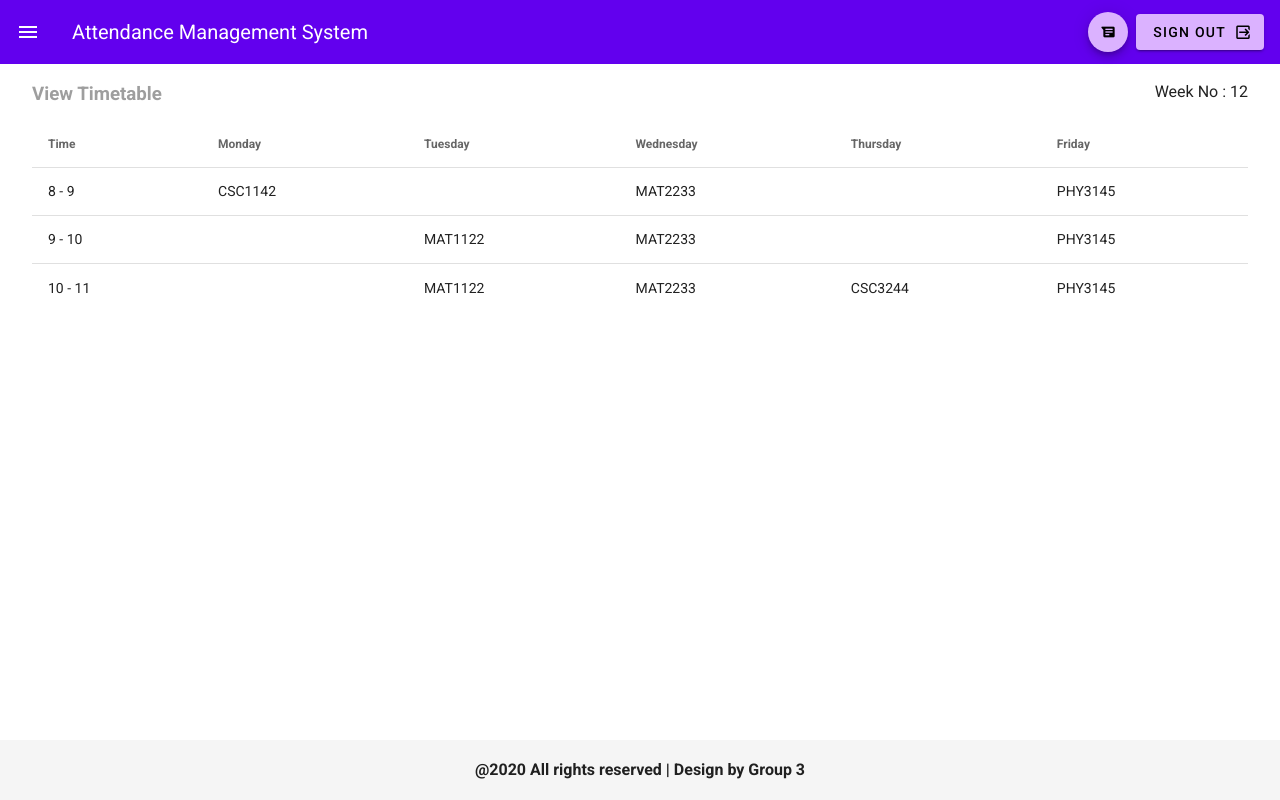
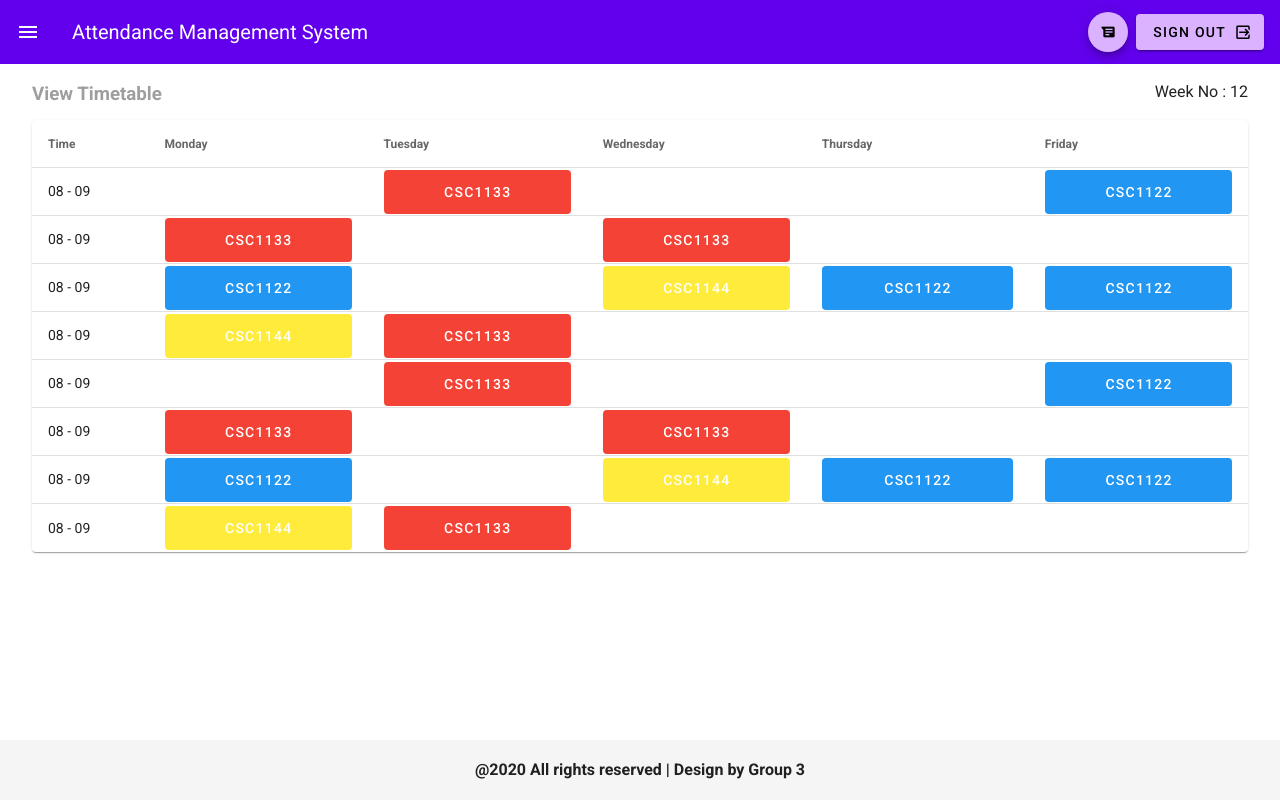
Before and after one commit to GimanthaDissanayake/attendance-management-system, a Vue app: page /Timetable in a window 1280 px wide. Built offline with nearby package versions, Linux system fonts and the light colour scheme.

Commit message:
added timtable

```diff
--- a/src/views/Timetable.vue
+++ b/src/views/Timetable.vue
@@ -6,35 +6,70 @@
         <p>Week No : 12 </p>
         </v-layout>
 
-              <template>
-  <v-simple-table>
-    <template v-slot:default>
-      <thead>
-        <tr>
-          <th>Time</th>
-          <th>Monday</th>
-           <th>Tuesday</th>
-           <th>Wednesday</th>
-           <th>Thursday</th>
-           <th>Friday</th>
-        </tr>
-      </thead>
-      <tbody>
-        <tr
-          v-for="item in tabledata"
-          :key="item.name"
-        >
-          <td>{{ item.Time }}</td>
-          <td>{{ item.Monday }}</td>
-          <td>{{ item.Tuesday }}</td>
-          <td>{{ item.Wednesday }}</td>
-          <td>{{ item.Thursday }}</td>
-          <td>{{ item.Friday }}</td>
-        </tr>
-      </tbody>
+          <template>
+  <v-data-table
+    :headers="headers"
+    :items="item"
+    class="elevation-1"
+    hide-default-footer
+  >
+    <template v-slot:item.Monday="{ item }">
+      <v-btn
+      block
+        depressed
+        large
+        :color="getColor(item.Monday)"
+        dark
+      >
+        {{ item.Monday }}
+      </v-btn>
     </template>
-  </v-simple-table>
- </template>
+    <template v-slot:item.Tuesday="{ item }">
+      <v-btn
+      block
+        depressed
+        large
+        :color="getColor(item.Tuesday)"
+        dark
+      >
+        {{ item.Tuesday }}
+      </v-btn>
+    </template>
+    <template v-slot:item.Wednesday="{ item }">
+      <v-btn
+      block
+        depressed
+        large
+        :color="getColor(item.Wednesday)"
+        dark
+      >
+        {{ item.Wednesday }}
+      </v-btn>
+    </template>
+    <template v-slot:item.Thursday="{ item }">
+      <v-btn
+      block
+        depressed
+        large
+        :color="getColor(item.Thursday)"
+        dark
+      >
+        {{ item.Thursday }}
+      </v-btn>
+    </template>
+    <template v-slot:item.Friday="{ item }">
+      <v-btn
+      block
+        depressed
+        large
+        :color="getColor(item.Friday)"
+        dark
+      >
+        {{ item.Friday }}
+      </v-btn>
+    </template>
+ </v-data-table>
+</template>
 
 </div>
 </template>
@@ -43,35 +78,105 @@
   export default {
     data () {
       return {
-
-        tabledata: [
+        headers: [
           {
-             Time: "8 - 9",
-            Monday : 'CSC1142',
-            Tuesday: "",
-            Wednesday: "MAT2233",
-            Thursday: "",
-            Friday: "PHY3145"
+            text: 'Time',
+            align: 'start',
+            sortable: false,
+            value: 'name',
+          },
+          { text: 'Monday', value: 'Monday' },
+          { text: 'Tuesday', value: 'Tuesday' },
+          { text: 'Wednesday', value: 'Wednesday' },
+          { text: 'Thursday', value: 'Thursday' },
+          { text: 'Friday', value: 'Friday' },
+        ],
+        item: [
+          {
+            name: '08 - 09',
+            Monday: '',
+            Tuesday: 'CSC1133',
+            Wednesday: '',
+            Thursday: '',
+            Friday: 'CSC1122',
           },
           {
-             Time: "9 - 10",
-            Monday : '',
-            Tuesday: "MAT1122",
-            Wednesday: "MAT2233",
-            Thursday: "",
-            Friday: "PHY3145"
+            name: '08 - 09',
+            Monday: 'CSC1133',
+            Tuesday: '',
+            Wednesday: 'CSC1133',
+            Thursday: 'MAT1122',
+            Friday: '',
           },
           {
-            Time: "10 - 11",
-            Monday : '',
-            Tuesday: "MAT1122",
-            Wednesday: "MAT2233",
-            Thursday: "CSC3244",
-            Friday: "PHY3145"
+            name: '08 - 09',
+            Monday: 'CSC1122',
+            Tuesday: '',
+            Wednesday: 'CSC1144',
+            Thursday: 'CSC1122',
+            Friday: 'CSC1122',
+          },
+          {
+            name: '08 - 09',
+            Monday: 'CSC1144',
+            Tuesday: 'CSC1133',
+            Wednesday: '',
+            Thursday: 'MAT1122',
+            Friday: '',
+          },
+           {
+            name: '08 - 09',
+            Monday: '',
+            Tuesday: 'CSC1133',
+            Wednesday: '',
+            Thursday: '',
+            Friday: 'CSC1122',
+          },
+          {
+            name: '08 - 09',
+            Monday: 'CSC1133',
+            Tuesday: '',
+            Wednesday: 'CSC1133',
+            Thursday: 'MAT1122',
+            Friday: '',
+          },
+          {
+            name: '08 - 09',
+            Monday: 'CSC1122',
+            Tuesday: '',
+            Wednesday: 'CSC1144',
+            Thursday: 'CSC1122',
+            Friday: 'CSC1122',
+          },
+          {
+            name: '08 - 09',
+            Monday: 'CSC1144',
+            Tuesday: 'CSC1133',
+            Wednesday: '',
+            Thursday: 'MAT1122',
+            Friday: '',
           },
         ],
+      }
+    },
 
-      }
+    methods: {
+      getColor (Monday) {
+        if (Monday == "CSC1133") return 'red'
+        else if(Monday == "CSC1122") return 'blue'
+        else if(Monday == "CSC1144") return 'yellow'
+        else return 'white'
+      },
     },
   }
 </script>
+
+<style scoped>
+.v-data-table
+  /deep/
+  tbody
+  /deep/
+  tr:hover:not(.v-data-table__expanded__content) {
+  background:white !important;
+}
+</style>
```
